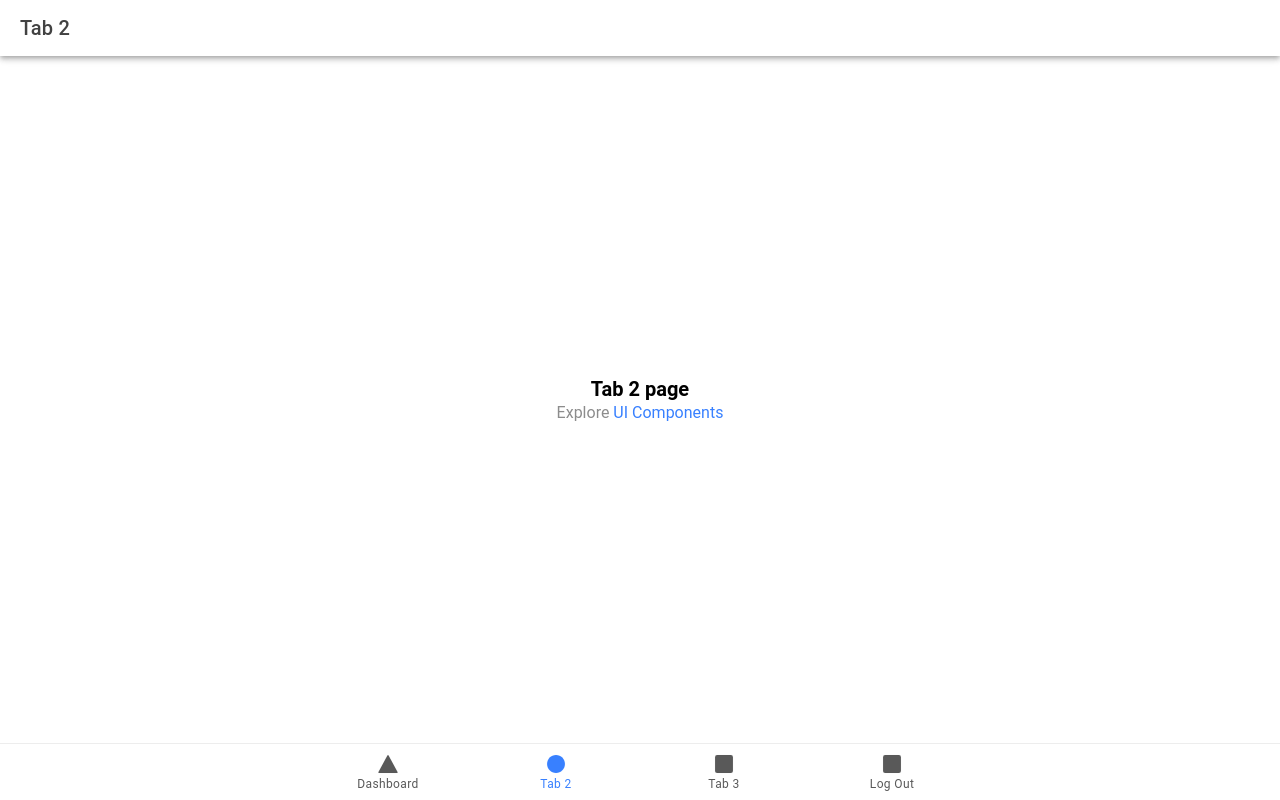
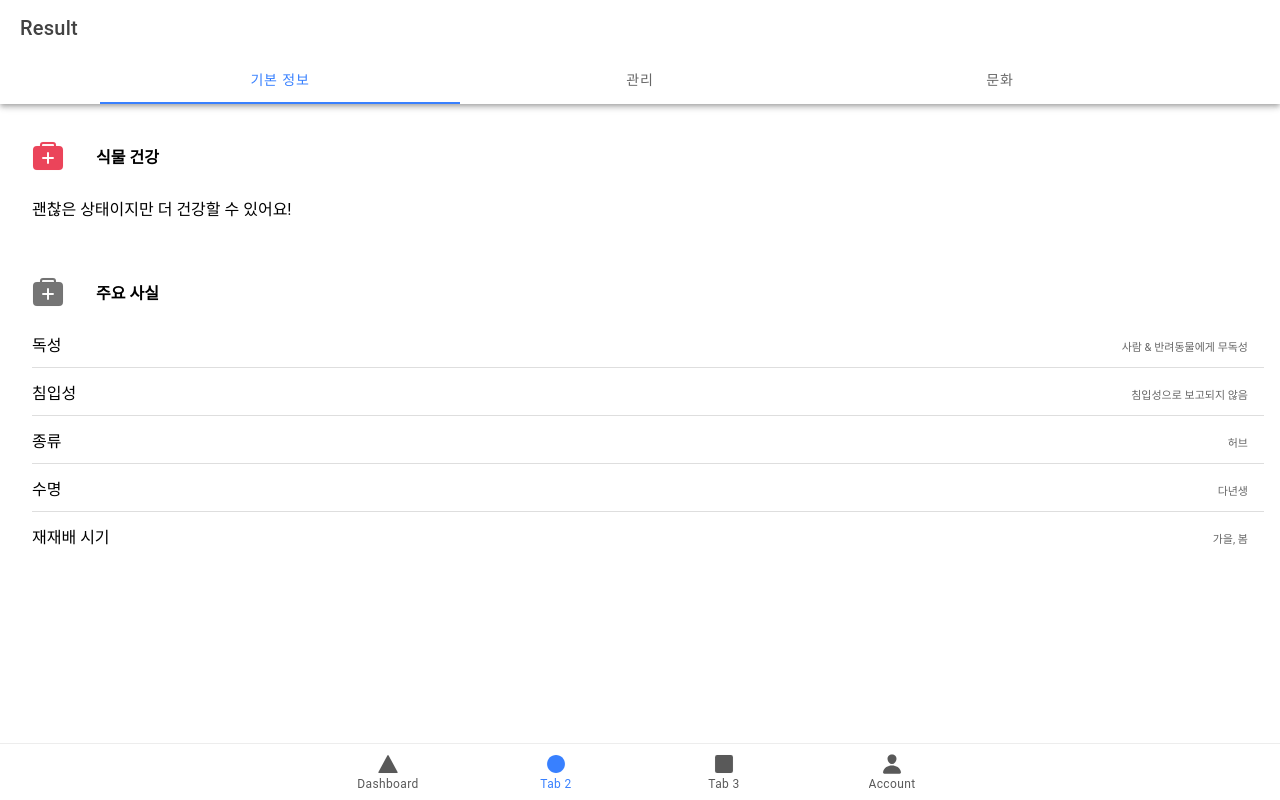
Before and after one commit to GDSC-SKKU/Namuthon-TeamGinkgo, a React (Vite) app in the folder nt_frontend/: page /tab2 in a window 1280 px wide. Built offline with nearby package versions, Linux system fonts and the light colour scheme; no server answers; sample sign-in values are in the browser's storage.

Commit message:
feat: stabilize authentication

```diff
--- a/nt_frontend/src/App.tsx
+++ b/nt_frontend/src/App.tsx
@@ -11,7 +11,7 @@ import {
   setupIonicReact
 } from '@ionic/react';
 import { IonReactRouter } from '@ionic/react-router';
-import { ellipse, square, triangle } from 'ionicons/icons';
+import { ellipse, person, square, triangle } from 'ionicons/icons';
 
 /* Core CSS required for Ionic components to work properly */
 import '@ionic/react/css/core.css';
@@ -33,12 +33,12 @@ import '@ionic/react/css/display.css';
 import './theme/variables.css';
 
 /* React feature import */
-import { useState } from 'react';
+import { useEffect, useState } from 'react';
 
 /* Firebase setup */
 import { firebaseConfig } from './data/config';
 import { initializeApp } from "firebase/app";
-import { getAuth, setPersistence, browserSessionPersistence, signInWithCredential } from "firebase/auth";
+import { getAuth, setPersistence, browserSessionPersistence, signInWithCredential, signOut } from "firebase/auth";
 
 /* Pages import */
 import pageDestinations from './data/pageDestinations';
@@ -47,16 +47,19 @@ import Tab2 from './pages/Tab2';
 import Tab3 from './pages/Tab3';
 import GuestWelcomePage from './pages/guest/Welcome';
 import GuestAuthentication from './pages/guest/Authentication';
-
-const app = initializeApp(firebaseConfig);
-const firebaseAuth = getAuth();
+import UserAccountPage from './pages/user/Account';
+import PlantReport from './pages/user/item/PlantReport';
 
 setupIonicReact();
 
 
 const App: React.FC = () => {
-  const [loggedIn, setLoggedIn] = useState(false);
+  const app = initializeApp(firebaseConfig);
+  const firebaseAuth = getAuth();
+
+  const [loggedIn, setLoggedIn] = useState<boolean>(false);
   setPersistence(firebaseAuth, browserSessionPersistence);
+  useEffect(() => {
     firebaseAuth.onAuthStateChanged((user) => {
       if (user) {
         setLoggedIn(true);
@@ -64,6 +67,7 @@ const App: React.FC = () => {
         setLoggedIn(false);
       }
     });
+  }, []);
 
   function isLoggedIn(): boolean {
     return firebaseAuth.currentUser ? true : false;
@@ -81,13 +85,13 @@ const App: React.FC = () => {
                 <Tab1 />
               </Route>
               <Route exact path="/tab2">
-                <Tab2 />
+                <PlantReport />
               </Route>
               <Route path="/tab3">
                 <Tab3 />
               </Route>
-              <Route path={pageDestinations.guest.login} exact={true}>
-                <GuestAuthentication firebaseAuth={firebaseAuth} section="login" />
+              <Route path={pageDestinations.user.account} exact={true}>
+                <UserAccountPage />
               </Route>
               <Route exact path="/">
                 <Redirect to={pageDestinations.user.dashboard} />
@@ -107,9 +111,9 @@ const App: React.FC = () => {
                 <IonIcon aria-hidden="true" icon={square} />
                 <IonLabel>Tab 3</IonLabel>
               </IonTabButton>
-              <IonTabButton tab="logout" href={pageDestinations.guest.login}>
-                <IonIcon aria-hidden="true" icon={square} />
-                <IonLabel>Log Out</IonLabel>
+              <IonTabButton tab="account" href={pageDestinations.user.account}>
+                <IonIcon aria-hidden="true" icon={person} />
+                <IonLabel>Account</IonLabel>
               </IonTabButton>
             </IonTabBar>
 
@@ -124,10 +128,10 @@ const App: React.FC = () => {
                 <GuestWelcomePage />
               </Route>
               <Route path={pageDestinations.guest.login} exact={true}>
-                <GuestAuthentication firebaseAuth={firebaseAuth} section="login" />
+                <GuestAuthentication section="login" />
               </Route>
               <Route path={pageDestinations.guest.register} exact={true}>
-                <GuestAuthentication firebaseAuth={firebaseAuth} section="register" />
+                <GuestAuthentication section="register" />
               </Route>
             </IonRouterOutlet>
           </IonSplitPane>
--- a/nt_frontend/src/components/guest/Auth.tsx
+++ b/nt_frontend/src/components/guest/Auth.tsx
@@ -1,4 +1,4 @@
-import { IonList, IonItem, IonInput, IonButton } from "@ionic/react";
+import { IonList, IonItem, IonInput, IonButton, useIonRouter } from "@ionic/react";
 import { useState } from "react";
 import pageDestinations from "../../data/pageDestinations";
 
@@ -14,6 +14,8 @@ export const Login: React.FC<LoginContainerProps> = ({doLogin}) => {
     const [email, setEmail] = useState("");
     const [password, setPassword] = useState("");
 
+    const router = useIonRouter();
+
     return (<>
         <h1>Welcome back!</h1>
         <IonList style={{margin: "24px 4px"}}>
@@ -25,7 +27,7 @@ export const Login: React.FC<LoginContainerProps> = ({doLogin}) => {
             </IonItem>
         </IonList>
         <IonButton expand="block" onClick={() => {doLogin(email, password)}}>Log In</IonButton>
-        <p>Need to create an account? <a href={pageDestinations.guest.register}>Register Now</a></p>
+        <p>Need to create an account? <a href="javascript:void(0)" onClick={() => {router.push(pageDestinations.guest.register)}}>Register Now</a></p>
     </>)
 };
 
@@ -33,6 +35,8 @@ export const Register: React.FC<RegisterContainerProps> = ({doRegister}) => {
     const [email, setEmail] = useState("");
     const [password, setPassword] = useState("");
     const [passwordConfirmation, setPasswordConfirmation] = useState("");
+
+    const router = useIonRouter();
 
     return (<>
         <h1>Create your account</h1>
@@ -48,6 +52,6 @@ export const Register: React.FC<RegisterContainerProps> = ({doRegister}) => {
             </IonItem>
         </IonList>
         <IonButton expand="block" onClick={() => {doRegister(email, password, passwordConfirmation)}}>Register</IonButton>
-        <p>Already have an account? <a href="/auth/login">Login</a></p>
+        <p>Already have an account? <a href="javascript:void(0)" onClick={() => {router.push(pageDestinations.guest.login)}}>Login</a></p>
     </>)
 };
--- a/nt_frontend/src/data/pageDestinations.ts
+++ b/nt_frontend/src/data/pageDestinations.ts
@@ -6,7 +6,7 @@ const pageDestinations = {
     },
     user: {
         dashboard: '/u/dashboard',
-        upload: '/u/upload',
+        account: '/u/account'
     },
 };
 
--- a/nt_frontend/src/pages/guest/Authentication.tsx
+++ b/nt_frontend/src/pages/guest/Authentication.tsx
@@ -1,5 +1,5 @@
 import React, { useState, useContext } from 'react';
-import { IonButton, IonButtons, IonContent, IonHeader, IonInput, IonItem, IonList, IonMenuButton, IonPage, IonTitle, IonToolbar, useIonAlert, useIonRouter } from '@ionic/react';
+import { IonBackButton, IonButton, IonButtons, IonContent, IonHeader, IonIcon, IonInput, IonItem, IonList, IonMenuButton, IonPage, IonTitle, IonToolbar, useIonAlert, useIonRouter } from '@ionic/react';
 import pageDestinations from '../../data/pageDestinations';
 import { interfaceIcons } from '../../data/mediaAssets';
 import './style.css';
@@ -8,21 +8,22 @@ import "firebase/app";
 import { getAuth, signInWithEmailAndPassword, setPersistence, browserSessionPersistence, Auth, createUserWithEmailAndPassword, signOut } from "firebase/auth";
 import AlreadyLoggedIn from '../../components/guest/AlreadyLoggedIn'
 import { Login, Register } from '../../components/guest/Auth';
+import { arrowBack } from 'ionicons/icons';
 
 interface ContainerProps {
-    firebaseAuth: Auth;
     section: 'login' | 'register';
 }
 
-const Page: React.FC<ContainerProps> = ({firebaseAuth, section}) => {
+const Page: React.FC<ContainerProps> = ({section}) => {
 
     const router = useIonRouter();
     const [authStateAlert] = useIonAlert();
+    const firebaseAuth = getAuth();
 
     function login(email: string, password: string) {
         signInWithEmailAndPassword(firebaseAuth, email, password)
             .then((userCredential) => {
-                window.location.href = pageDestinations.user.dashboard;
+                router.push(pageDestinations.user.dashboard);
             })
             .catch((error) => {
                 const errorCode = error.code;
@@ -35,7 +36,7 @@ const Page: React.FC<ContainerProps> = ({firebaseAuth, section}) => {
         if (password == passwordConfirmation) {
             createUserWithEmailAndPassword(firebaseAuth, email, password)
                 .then((userCredential) => {
-                    window.location.href = pageDestinations.user.dashboard;
+                    router.push(pageDestinations.user.dashboard);
                 })
                 .catch((error) => {
                     const errorCode = error.code;
@@ -46,14 +47,6 @@ const Page: React.FC<ContainerProps> = ({firebaseAuth, section}) => {
         else {
             showError("Passwords do not match!");
         }
-    }
-
-    function logout() {
-        signOut(firebaseAuth).then(() => {
-            router.push(pageDestinations.guest.login);
-        }).catch((error) => {
-            showError(error.message);
-        });
     }
 
     function showError(errorMessage: string, errorTitle?: string) {
@@ -74,15 +67,20 @@ const Page: React.FC<ContainerProps> = ({firebaseAuth, section}) => {
             <IonHeader>
                 <IonToolbar>
                     <IonButtons slot="start">
-                        <IonMenuButton />
+                        <IonButton onClick={() => {router.push(pageDestinations.guest.home)}}>
+                            <IonIcon slot="icon-only" icon={arrowBack}></IonIcon>
+                        </IonButton>
                     </IonButtons>
-                    <IonTitle>Sign In</IonTitle>
+                    <IonTitle>{
+                        (section == 'register') ? ("Create an Account") :
+                        (section == 'login') ? ("Sign In") : (<></>)
+                    }</IonTitle>
                 </IonToolbar>
             </IonHeader>
             <IonContent fullscreen>
                 {(firebaseAuth.currentUser) ?
                     <div className="authentication">
-                        <AlreadyLoggedIn firebaseAuth={firebaseAuth} doLogout={() => {logout()}}/>
+                        <AlreadyLoggedIn firebaseAuth={firebaseAuth} doLogout={() => {}}/>
                     </div> :
                     <div className="authentication">
                         <img style={{width: "64px", height: "auto"}} src={interfaceIcons.auth.common} />
--- a/nt_frontend/src/pages/guest/Welcome.tsx
+++ b/nt_frontend/src/pages/guest/Welcome.tsx
@@ -46,10 +46,10 @@ const Page: React.FC<ContainerProps> = ({}) => {
             >
                 <SwiperSlide>
                     <section>
-                        {/* <SlideImage src={interfaceIcons.auth.common} /> */}
+                        <SlideImage src={"https://encrypted-tbn0.gstatic.com/images?q=tbn:ANd9GcRK55Rxdrg6kRg7vAonFRCZtg7iSs78AYgYPdk9K6JgmQ&s"} />
                         <h1>Welcome!</h1>
                         <IonText color="medium">
-                            <p>A project by </p>
+                            <p>A project by 은행나무</p>
                         </IonText>
                     </section>
                 </SwiperSlide>
@@ -58,7 +58,7 @@ const Page: React.FC<ContainerProps> = ({}) => {
             </Swiper>
             <div style={commonSlideElementStyle}>
                 <IonButton expand="block" size="large" onClick={() => {router.push(pageDestinations.guest.register)}}>Get Started</IonButton>
-                <p style={{margin: "8px"}}><small>Already have an account? <a href={pageDestinations.guest.login}>Login</a></small></p>
+                <p style={{margin: "8px"}}><small>Already have an account? <a href="javascript:void(0)" onClick={() => {router.push(pageDestinations.guest.login)}}>Login</a></small></p>
             </div>
         </IonContent>
     </IonPage>)
--- /dev/null
+++ b/nt_frontend/src/pages/user/Account.tsx
@@ -0,0 +1,52 @@
+import { getAuth, signOut } from "firebase/auth";
+import pageDestinations from "../../data/pageDestinations";
+import { IonButton, IonButtons, IonContent, IonHeader, IonIcon, IonPage, IonTitle, IonToolbar, useIonAlert, useIonRouter } from "@ionic/react";
+import { logOutOutline } from "ionicons/icons";
+
+interface ContainerProps {
+    //firebaseAuth: Auth;
+    //doLogout: () => void;
+}
+
+const Page: React.FC<ContainerProps> = ({}) => {
+
+    const router = useIonRouter();
+    const [authStateAlert] = useIonAlert();
+
+    function logout() {
+        const auth = getAuth();
+        signOut(auth).then(() => {
+            router.push(pageDestinations.guest.home);
+        }).catch((error) => {
+            showError(error.message);
+        });
+    }
+
+    function showError(errorMessage: string, errorTitle?: string) {
+        authStateAlert({
+            header: 'Error',
+            subHeader: errorTitle,
+            message: errorMessage,
+            buttons: ['OK'],
+        })
+    }
+
+    return (<IonPage>
+        <IonHeader>
+            <IonToolbar>
+                <IonTitle>Account</IonTitle>
+
+                <IonButtons slot="end">
+                    <IonButton onClick={() => {logout()}}>
+                        로그아웃
+                        <IonIcon slot="end" icon={logOutOutline} />
+                    </IonButton>
+                </IonButtons>
+            </IonToolbar>
+        </IonHeader>
+        <IonContent fullscreen>
+        </IonContent>
+    </IonPage>);
+}
+
+export default Page;
--- /dev/null
+++ b/nt_frontend/src/pages/user/item/PlantReport.tsx
@@ -0,0 +1,69 @@
+import { IonPage, IonHeader, IonToolbar, IonTitle, IonContent, IonList, IonIcon, IonItem, IonLabel, IonNote, IonSegment, IonSegmentButton } from "@ionic/react";
+import { airplane, medkit, medkitOutline } from "ionicons/icons";
+
+const Page: React.FC = () => {
+    return (
+        <IonPage>
+            <IonHeader>
+                <IonToolbar>
+                    <IonTitle>Result</IonTitle>
+                </IonToolbar>
+
+                <IonSegment value="default">
+                    <IonSegmentButton value="default">
+                        <IonLabel>기본 정보</IonLabel>
+                    </IonSegmentButton>
+                    <IonSegmentButton value="manage">
+                        <IonLabel>관리</IonLabel>
+                    </IonSegmentButton>
+                    <IonSegmentButton value="culture">
+                        <IonLabel>문화</IonLabel>
+                    </IonSegmentButton>
+                </IonSegment>
+            </IonHeader>
+            <IonContent fullscreen>
+
+                <IonList inset={true}>
+                    <IonItem lines="none">
+                        <IonIcon color="danger" slot="start" icon={medkit} size="large"></IonIcon>
+                        <IonLabel><strong>식물 건강</strong></IonLabel>
+                        {/* <IonNote slot="end">6</IonNote> */}
+                    </IonItem>
+                    <IonItem>
+                        괜찮은 상태이지만 더 건강할 수 있어요!
+                    </IonItem>
+                </IonList>
+
+                <IonList inset={true}>
+                    <IonItem lines="none">
+                        <IonIcon slot="start" icon={medkit} size="large"></IonIcon>
+                        <IonLabel><strong>주요 사실</strong></IonLabel>
+                        {/* <IonNote slot="end">6</IonNote> */}
+                    </IonItem>
+                    <IonItem>
+                        <IonLabel>독성</IonLabel>
+                        <IonNote slot="end">사람 & 반려동물에게 무독성</IonNote>
+                    </IonItem>
+                    <IonItem>
+                        <IonLabel>침입성</IonLabel>
+                        <IonNote slot="end">침입성으로 보고되지 않음</IonNote>
+                    </IonItem>
+                    <IonItem>
+                        <IonLabel>종류</IonLabel>
+                        <IonNote slot="end">허브</IonNote>
+                    </IonItem>
+                    <IonItem>
+                        <IonLabel>수명</IonLabel>
+                        <IonNote slot="end">다년생</IonNote>
+                    </IonItem>
+                    <IonItem>
+                        <IonLabel>재재배 시기</IonLabel>
+                        <IonNote slot="end">가을, 봄</IonNote>
+                    </IonItem>
+                </IonList>
+            </IonContent>
+        </IonPage>
+    )
+};
+
+export default Page;
```
Lines whose indentation alone changed are shown as unchanged.
